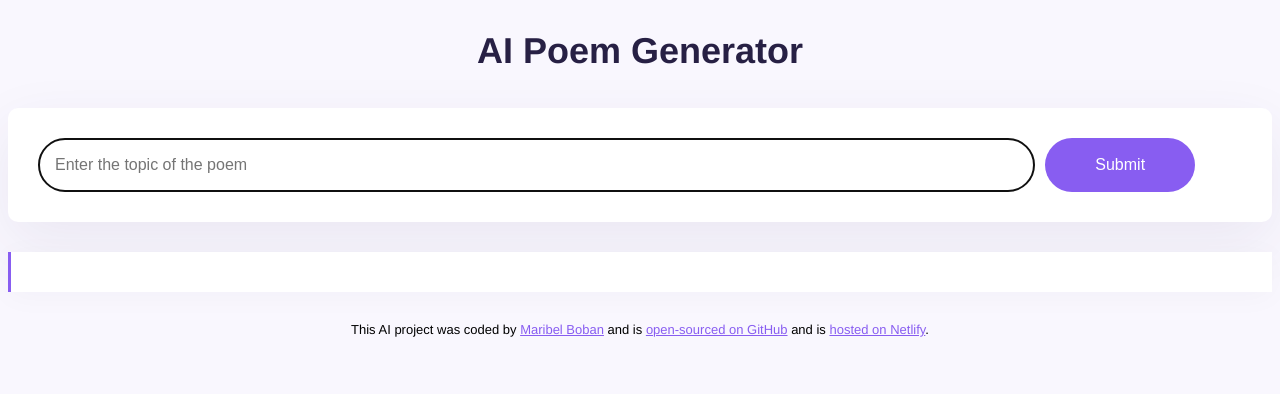
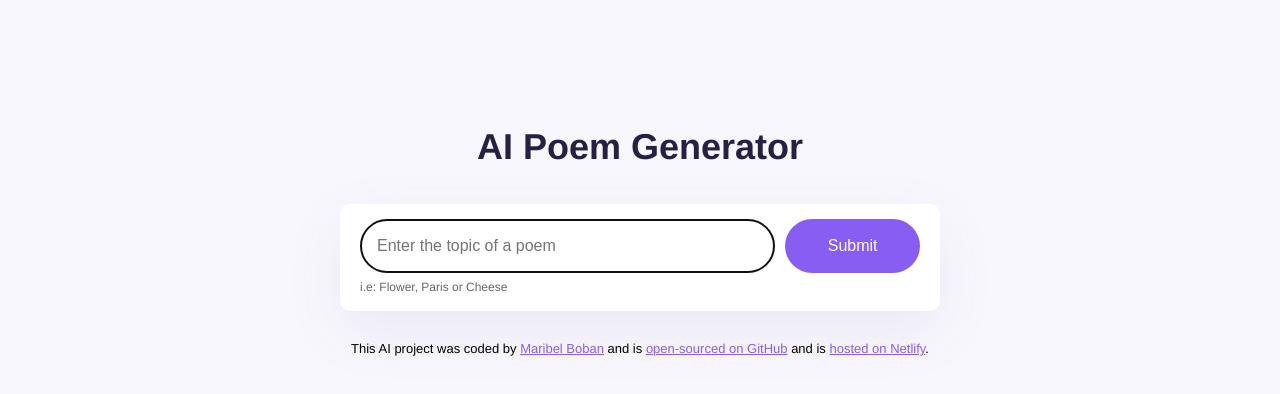
Before and after one commit to mgaeta427/My-great-poem-generator, a plain HTML site: page index.html in a window 1280 px wide. Drawn offline with nearby package versions, Linux system fonts and the light colour scheme.

Commit message:
improved the users experience

```diff
--- a/index.html
+++ b/index.html
@@ -15,10 +15,11 @@
     </header>
 
     <main>
+        <div class="form-container">
         <form id="poem-generator-form">
         <input
             type="text"
-            placeholder="Enter the topic of the poem"
+            placeholder="Enter the topic of a poem"
             autofocus
             required
             autocomplete="off"
@@ -27,9 +28,10 @@
             />
             <input type="submit" class="submit-button" />
         </form>
-        <div class="poem" id="poem"></div>
-
-       </main>
+        <div class="hint">i.e: Flower, Paris or Cheese</div>
+    </div>
+        <div class="poem hidden" id="poem"></div>
+        </main>
 
     <footer>
         This AI project was coded by
--- a/src/index.js
+++ b/src/index.js
@@ -19,6 +19,10 @@ function generatePoem(event) {
     let apiURL = `https://api.shecodes.io/ai/v1/generate?prompt=${prompt}&context=${context}&key=${apiKey}`;
 
 
+    let poemElement = document.querySelector("#poem");
+    poemElement.classList.remove("hidden");
+    poemElement.innerHTML = `<div class="generating">🧾Generating a French poem about ${instructionsInput.value}</div>`;
+
     axios.get(apiURL).then(displayPoem);
 
 }
--- a/src/style.css
+++ b/src/style.css
@@ -1,18 +1,20 @@
 body {
     background-color: #f9f7fe;
     font-family: Helvetica, Arial, sans-serif;
-
 }
 
 a {
     color: #885df1;
+}
 
+.container {
+    margin: 120px auto;
+    max-width: 600px;
 }
 
 header {
     margin-bottom: 30px;
 }
-
 
 h1 {
     text-align: center;
@@ -20,17 +22,25 @@ h1 {
     font-size: 36px;
     line-height: 1.5;
     color: #272044;
+}
 
+.form-container {
+    background-color: white;
+    margin-bottom: 30px;
+    border-radius: 10px;
+    box-shadow: 0px 20px 60px rgba(65, 50, 100, 0.08);
+    padding: 15px 20px;
 }
 
 form {
-    padding: 30px;
-    background-color: white;
-    box-shadow: 0px 20px 60px rgba(65, 50, 100, 0.08);
-    border-radius: 10px;
     display: flex;
-    margin-bottom: 30px;
+}
 
+.hint {
+    line-height: 1.5;
+    margin-top: 5px;
+    opacity: 0.6;
+    font-size: 12px;
 }
 
 .instructions {
@@ -52,7 +62,6 @@ form {
     font-size: 16px;
     border-radius: 50px;
     padding: 14px 24px;
-
 }
 
 .poem {
@@ -61,18 +70,34 @@ form {
     padding: 20px;
     line-height: 2;
     border-left: 3px solid #885df1;
-    box-shadow: 0px 4px 30px rgba(39, 33, 66, 0.03);
+    box-shadow: 0px 4px 30px 0px rgba(39, 33, 66, 0.03);
+}
 
+.hidden {
+    display: none;
 }
 
 .poem strong {
     color: #885df1;
 }
 
-
 footer {
     text-align: center;
     font-size: 13px;
     margin-top: 30px;
+}
 
+.generating {
+    animation: blink-animation is steps(5, start) infinite;
 }
+
+@keyframes blink-animation {
+    to {
+       visibility: hidden;
+    }
+}
+@-webkit-keyframes blink-animation {
+    to {
+        visibility: hidden;
+    }
+}
```
